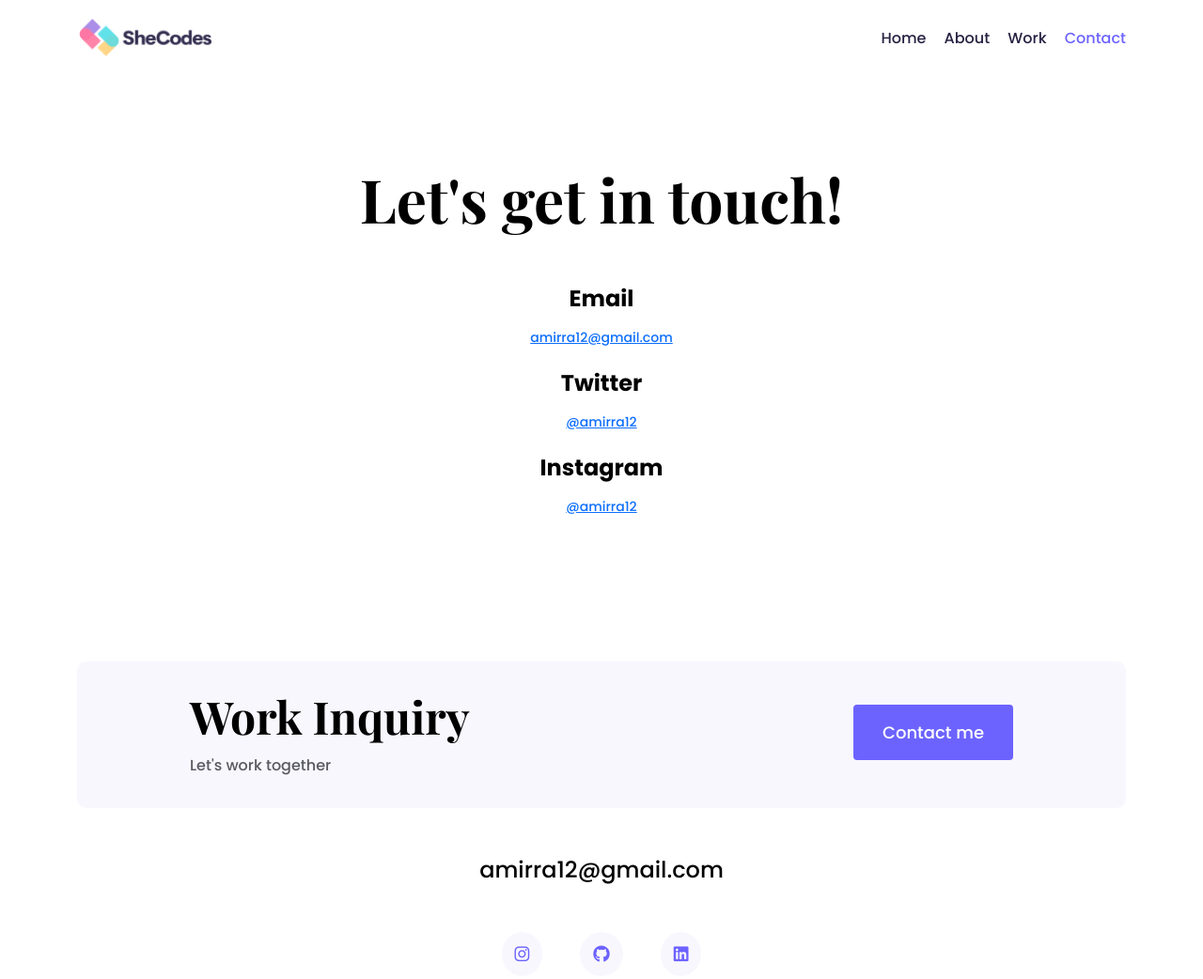
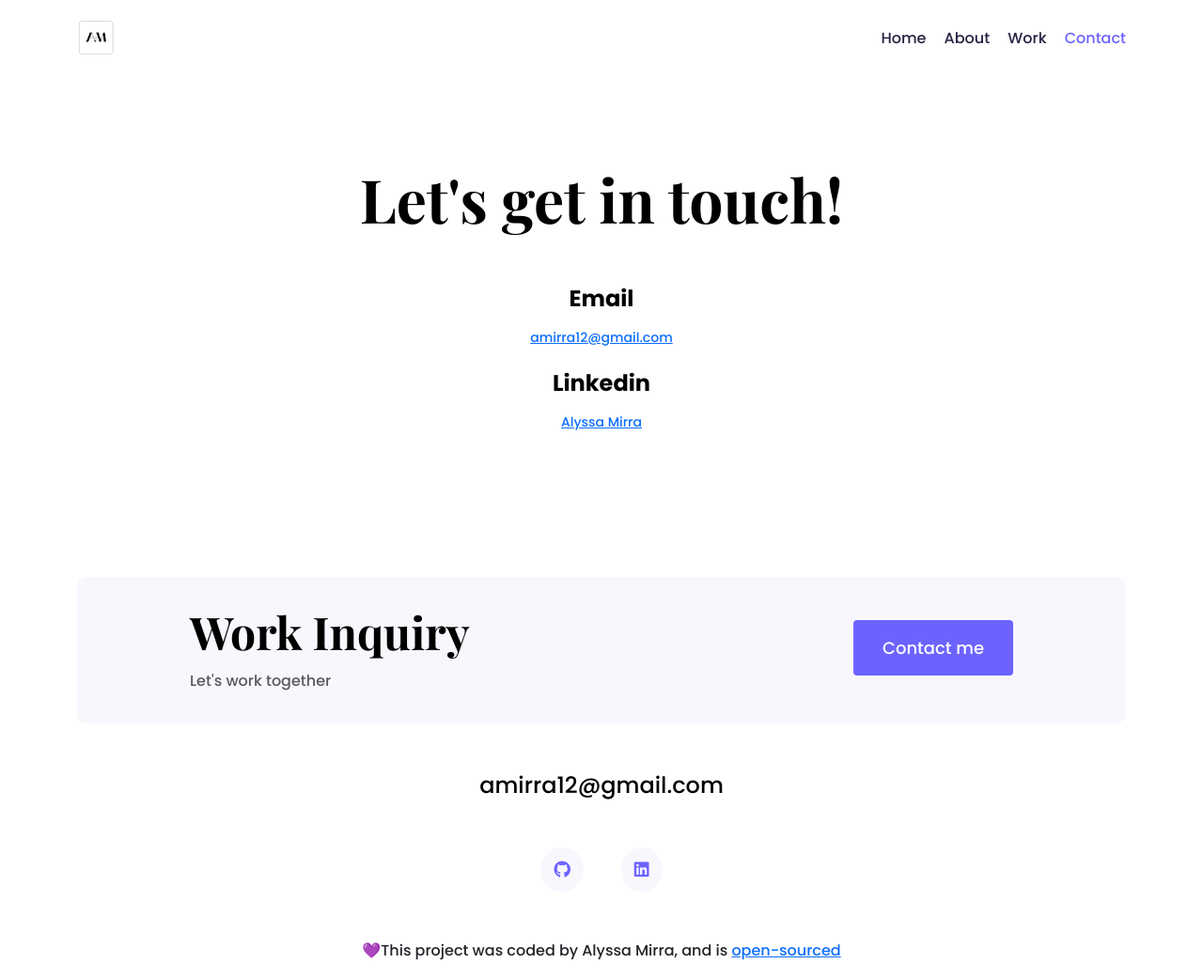
Before and after one commit to AlyssaM12/portfolio-project, a plain HTML site: page contact.html in a window 1280 px wide. Shown: the top 1042 px of the page at 94% size. Drawn offline with nearby package versions, Linux system fonts and the light colour scheme.

Commit message:
Updated logos and links

```diff
--- a/contact.html
+++ b/contact.html
@@ -38,7 +38,7 @@
       <nav class="d-flex justify-content-between">
         <a href="/">
           <img
-            src="images/logo.png"
+            src="images/AM logo.png"
             class="logo d-none d-md-block"
             alt="Alyssa Logo"
           />
@@ -73,22 +73,13 @@
             >amirra12@gmail.com
           </a>
         </p>
-        <h3>Twitter</h3>
+        <h3>Linkedin</h3>
         <p>
           <a
-            href="https://www.twitter.com"
+            href="https://www.linkedin.com/in/alyssa-mirra-6710b42a1"
             target="_blank"
-            title="Twitter profile"
-            >@amirra12
-          </a>
-        </p>
-        <h3>Instagram</h3>
-        <p>
-          <a
-            href="https://instagram.com"
-            target="_blank"
-            title="Instagram profile"
-            >@amirra12
+            title="Linkedin profile"
+            >Alyssa Mirra
           </a>
         </p>
       </div>
@@ -120,13 +111,6 @@
       </div>
       <div class="social-links d-flex justify-content-center">
         <a
-          href="https://www.instagram.com"
-          target="_blank"
-          title="Instagram Profile"
-        >
-          <i class="fa-brands fa-instagram"></i>
-        </a>
-        <a
           href="https://www.github.com/Alyssam12"
           target="_blank"
           title="GitHub Profile"
@@ -134,7 +118,7 @@
           <i class="fa-brands fa-github"></i>
         </a>
         <a
-          href="https://www.linkedin.com"
+          href="https://www.linkedin.com/in/alyssa-mirra-6710b42a1"
           target="_blank"
           title="Linkedin Profile"
         >
```
Also changed, not shown: about.html (+10 -10 lines), index.html (+2 -14 lines), work.html (+2 -2 lines), images/Alyssa Mirra logo.png (added).
